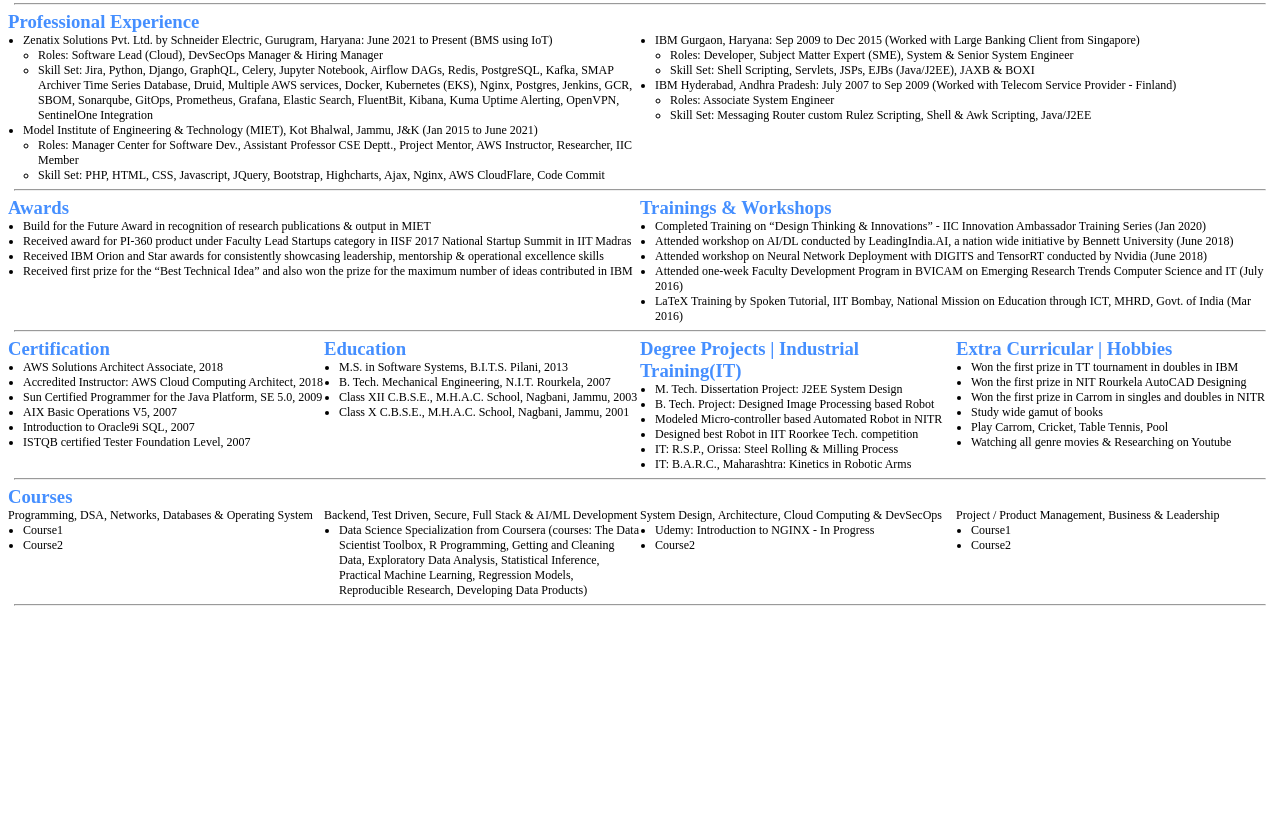
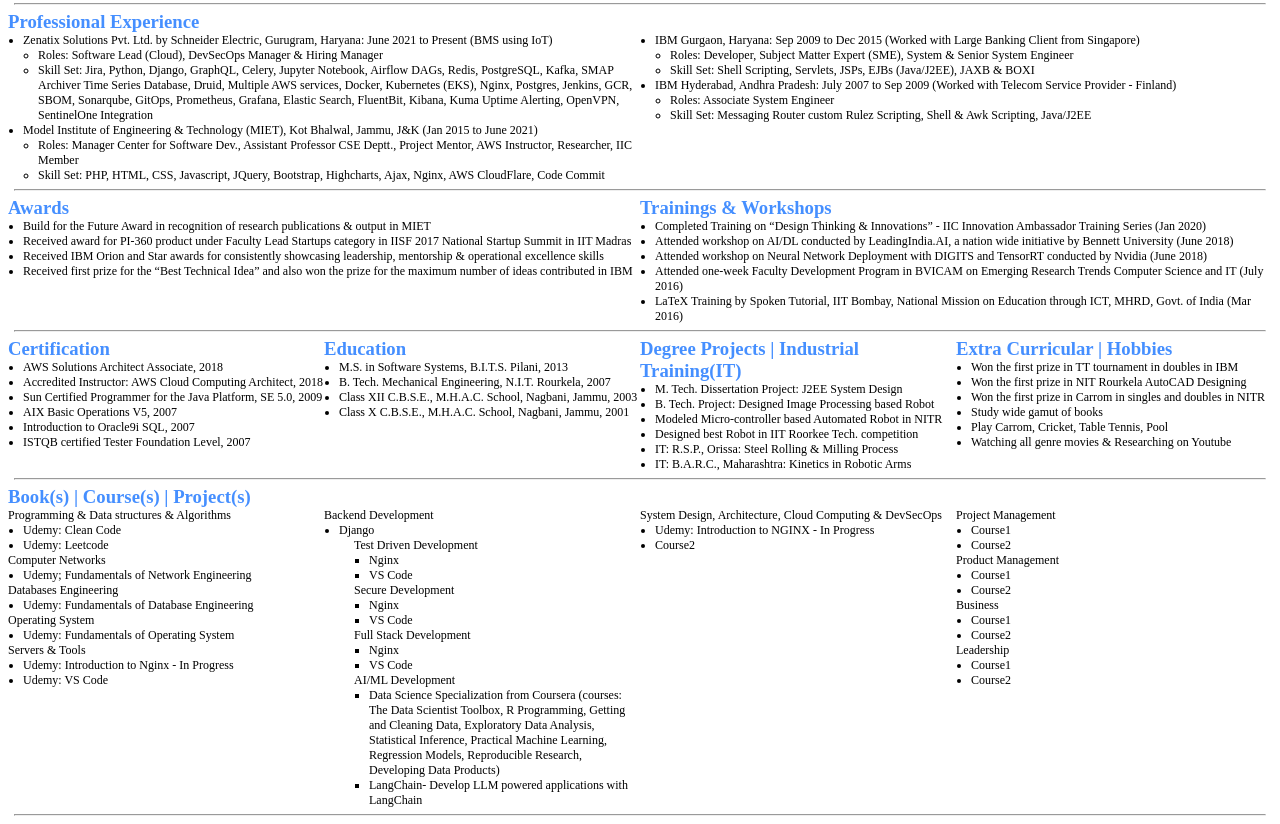
Before and after one commit to RIGUPTA2/portfolio, a plain HTML site: page index.html in a window 1280 px wide. Shown: the part 173-997 px from the top of the page. Before the commit the page ends 800 px from the top, so only its background shows below. Drawn offline with Linux system fonts and the light colour scheme.

Commit message:
Added coruses

```diff
--- a/index.html
+++ b/index.html
@@ -140,21 +140,58 @@
   </div>
   <hr/>
 
-  <h3>Courses</h3>
+  <h3>Book(s) | Course(s) | Project(s)</h3>
   <div class="fourColumnRow">
     <div class="firstColumn">
-      <h6>Programming, DSA, Networks, Databases & Operating System</h6>
+      <h6>Programming &  Data structures & Algorithms</h6>
       <ul>
-        <li>Course1</li>
-        <li>Course2</li>
+        <li>Udemy: Clean Code</li>
+        <li>Udemy: Leetcode</li>
+      </ul>
+      <h6>Computer Networks</h6>
+      <ul>
+        <li>Udemy; Fundamentals of Network Engineering</li>
+      </ul>
+      <h6>Databases Engineering</h6>
+      <ul>
+        <li>Udemy: Fundamentals of Database Engineering</li>
+      </ul>
+      <h6>Operating System</h6>
+      <ul>
+        <li>Udemy: Fundamentals of Operating System</li>
+      </ul>
+      <h6>Servers & Tools</h6>
+      <ul>
+        <li>Udemy: Introduction to Nginx - In Progress</li>
+        <li>Udemy: VS Code</li>
       </ul>
     </div>
 
     <div class="secondColumn">
-      <h6>Backend, Test Driven, Secure, Full Stack & AI/ML Development</h6>
+      <h6>Backend Development</h6>
+      <ul>
+        <li>Django</li>
+      <ul>
+      <h6>Test Driven Development</h6>
+        <ul>
+        <li>Nginx</li>
+        <li>VS Code</li>
+      </ul>
+      <h6>Secure Development</h6>
+      <ul>
+        <li>Nginx</li>
+        <li>VS Code</li>
+      </ul>
+      <h6>Full Stack Development</h6>
+      <ul>
+        <li>Nginx</li>
+        <li>VS Code</li>
+      </ul>
+      <h6>AI/ML Development</h6>
       <ul>
         <li>Data Science Specialization from Coursera (courses: The Data Scientist Toolbox, R Programming, Getting and Cleaning Data, Exploratory Data Analysis, Statistical Inference, Practical Machine Learning, Regression Models, Reproducible Research, Developing Data Products)</li>
-      <ul>
+        <li>LangChain- Develop LLM powered applications with LangChain</li>
+      </ul>
     </div>
 
     <div class="thirdColumn">
@@ -166,7 +203,22 @@
     </div>
 
     <div class="fourthColumn">
-      <h6>Project / Product Management, Business & Leadership</h6>
+      <h6>Project Management</h6>
+      <ul>
+        <li>Course1</li>
+        <li>Course2</li>
+      </ul>
+      <h6>Product Management</h6>
+      <ul>
+        <li>Course1</li>
+        <li>Course2</li>
+      </ul>
+      <h6>Business</h6>
+      <ul>
+        <li>Course1</li>
+        <li>Course2</li>
+      </ul>
+      <h6>Leadership</h6>
       <ul>
         <li>Course1</li>
         <li>Course2</li>
```
